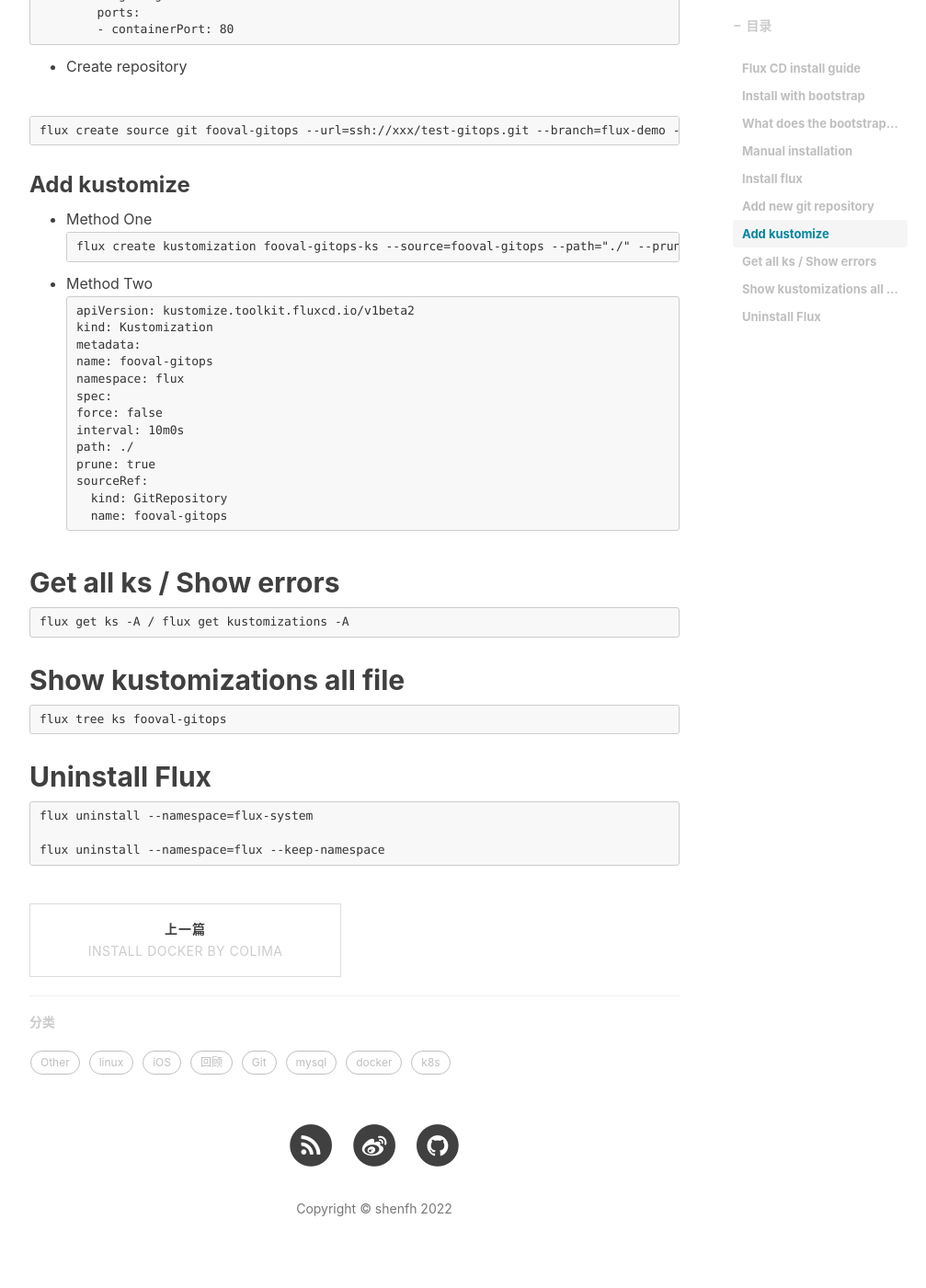
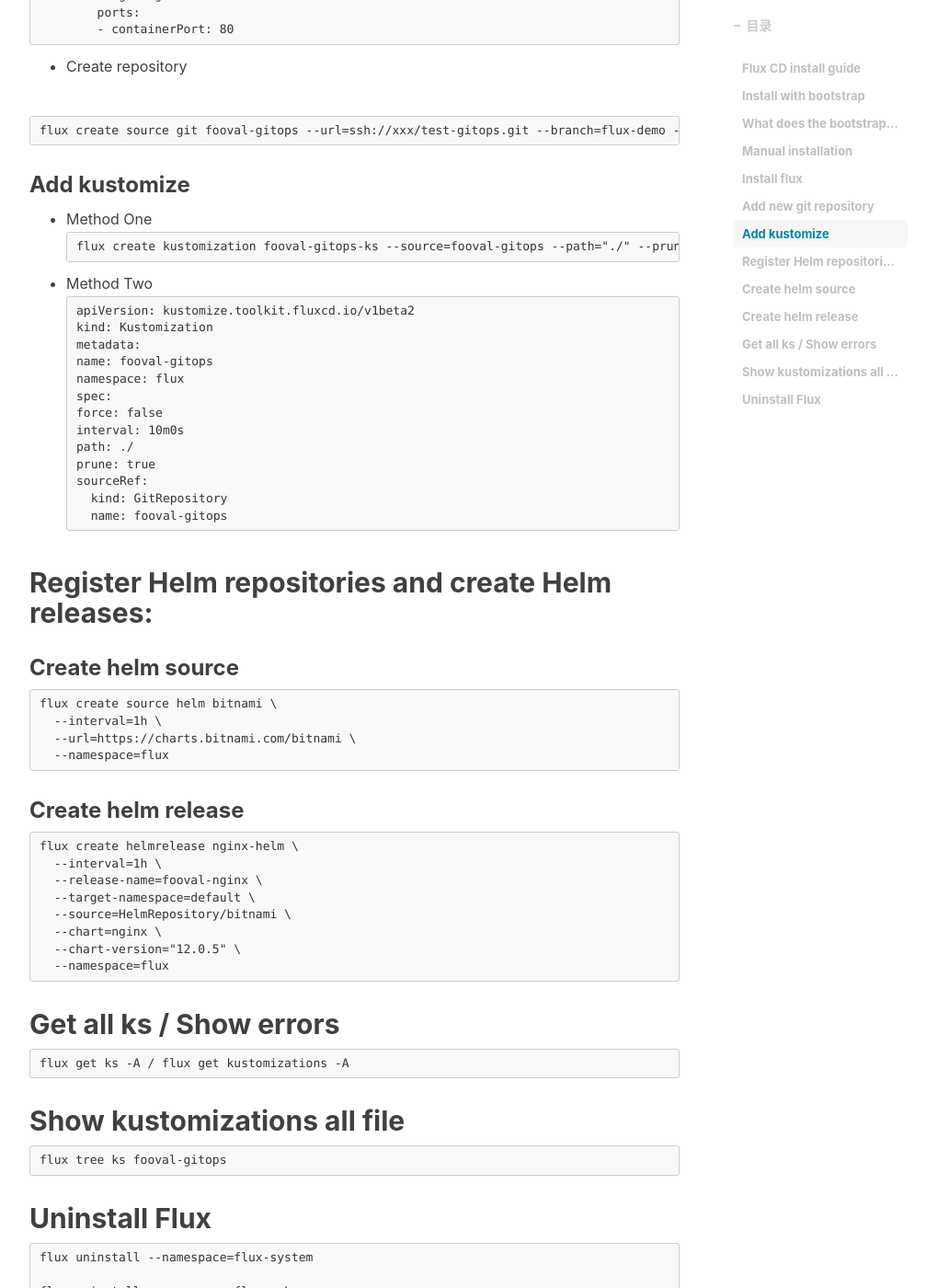
Before and after one commit to fooval-shen/shenfh.github.io, a Jekyll site: the page built from _posts/shenfh/2022-06-30-flux-install.md, in a window 1280 px wide and 1400 px high, scrolled down 2101 px. Shown: the whole window at 92% size, without its empty margins (233-1240 px from the left). Built offline with Jekyll 4.4.1, drawn with Linux system fonts in a browser that asks for light colours; nearby versions of some CDN libraries; comment, search, counter and statistics services are not loaded.

Commit message:
flux install helm chart

````diff
--- a/_posts/shenfh/2022-06-30-flux-install.md
+++ b/_posts/shenfh/2022-06-30-flux-install.md
@@ -81,7 +81,7 @@ flux create source git fooval-gitops --url=ssh://xxx/test-gitops.git --branch=fl
 
 * Method One
 ```
-flux create kustomization fooval-gitops-ks --source=fooval-gitops --path="./" --prune=true --validation=client --interval=5m --health-check-timeout=2m --wait=true --namespace=flux
+flux create kustomization fooval-gitops-ks --source=fooval-gitops --path="./" --prune=true --interval=5m --health-check-timeout=2m --wait=true --namespace=flux
 ```
 
 * Method Two
@@ -99,6 +99,30 @@ spec:
   sourceRef:
     kind: GitRepository
     name: fooval-gitops
+```
+
+## Register Helm repositories and create Helm releases:
+
+
+### Create helm source
+```
+flux create source helm bitnami \
+  --interval=1h \
+  --url=https://charts.bitnami.com/bitnami \
+  --namespace=flux
+```
+
+### Create helm release
+
+```
+flux create helmrelease nginx-helm \
+  --interval=1h \
+  --release-name=fooval-nginx \
+  --target-namespace=default \
+  --source=HelmRepository/bitnami \
+  --chart=nginx \
+  --chart-version="12.0.5" \
+  --namespace=flux
 ```
 
 ## Get all ks / Show errors
````
